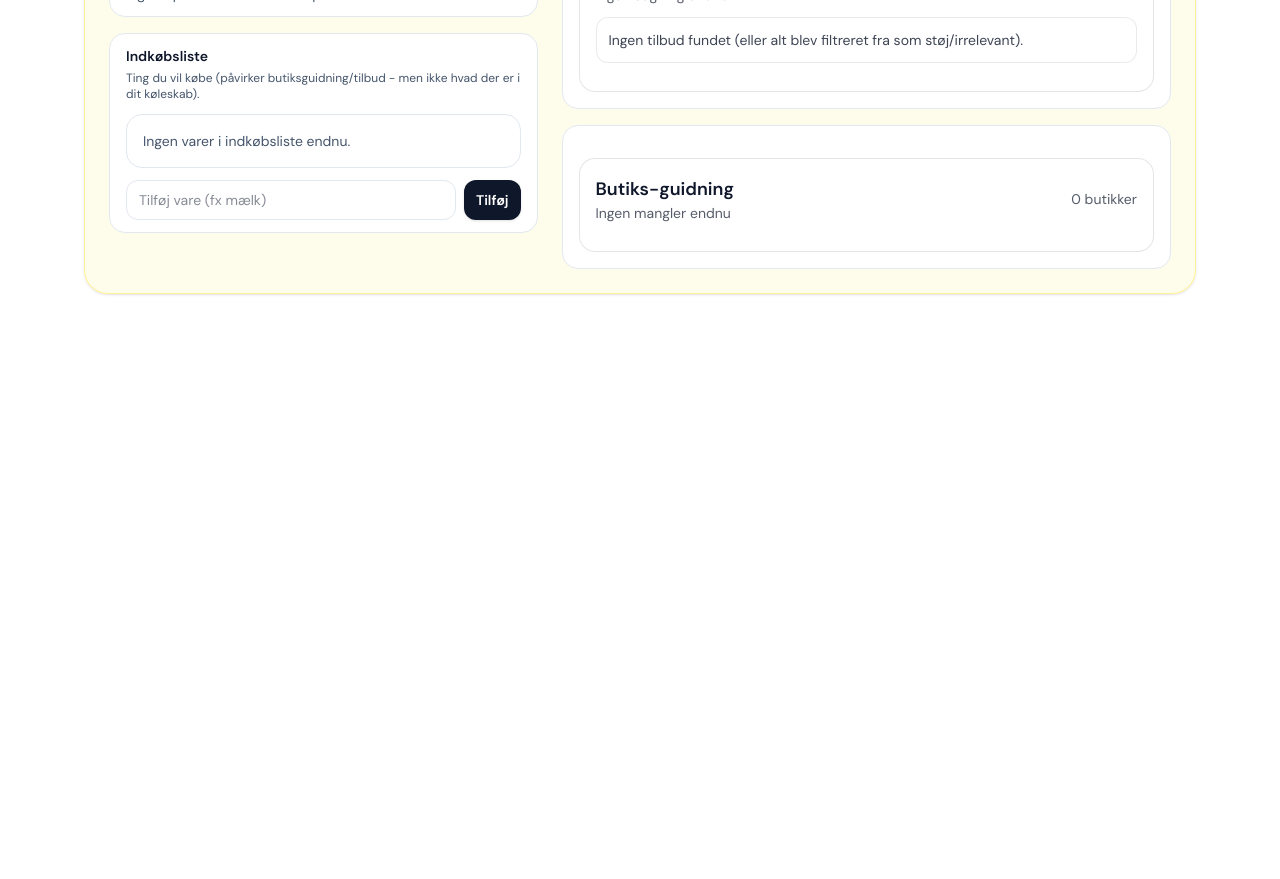
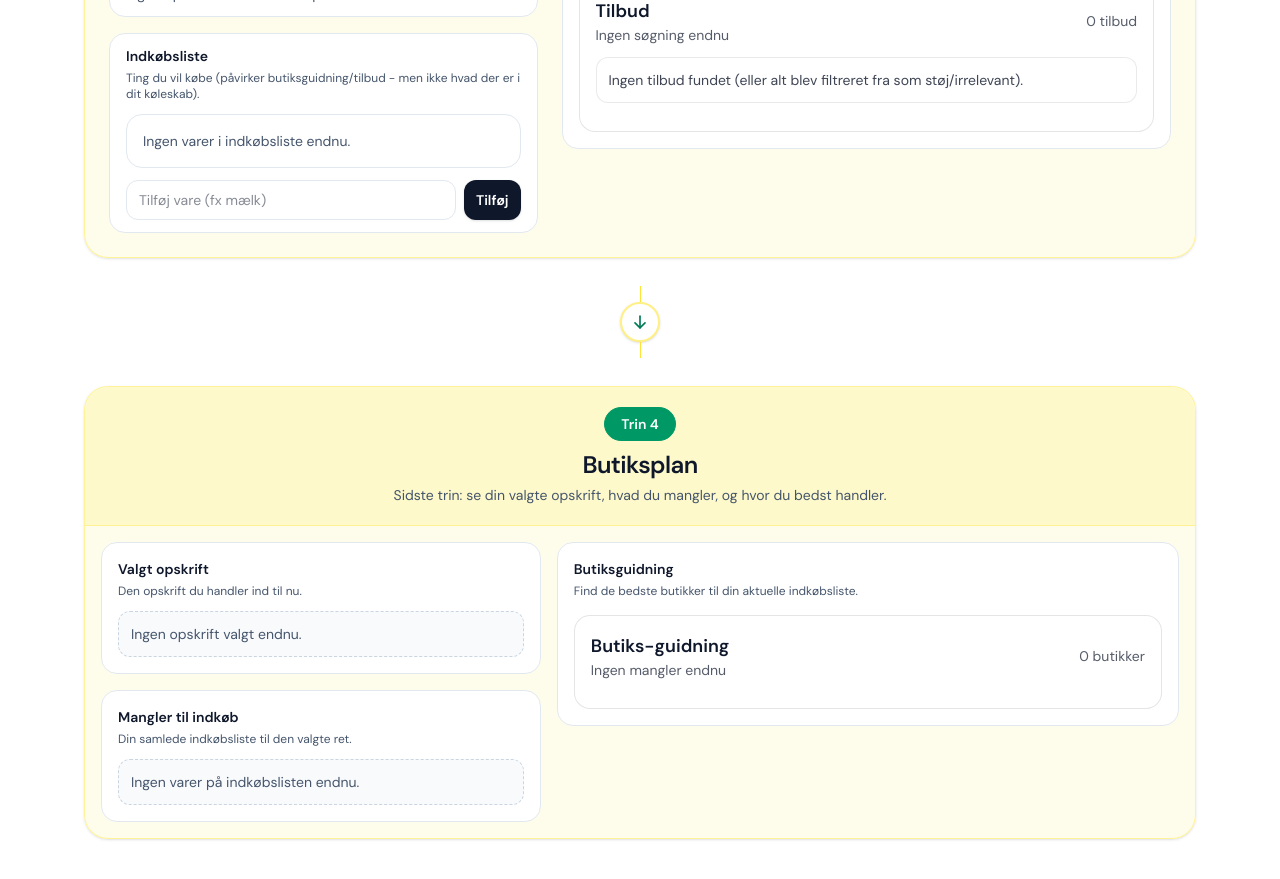
Before and after one commit to christianfrederiksenmusic/foodfolder, a Next.js app: page / in a window 1280 px wide. Shown: the part 1960-2839 px from the top of the page. Before the commit the page ends 2294 px from the top, so only its background shows below. Built offline with nearby package versions, Linux system fonts and the light colour scheme.

Commit message:
Remove step 2 offer inspiration block (2026-02-22_17-29-16)

```diff
--- a/app/page.tsx
+++ b/app/page.tsx
@@ -460,6 +460,7 @@ const [constraints, setConstraints] = useState<string>(
     t("da", "constraints_placeholder"),
   );
   const [recipeMode, setRecipeMode] = useState<"use-what-i-have" | "inspire-offers">("use-what-i-have");
+
 
   const [sha, setSha] = useState<string>("");
 
@@ -632,6 +633,7 @@ useEffect(() => {
       setConstraints("");
     }
   }, [constraints]);
+
 
   useEffect(() => {
     let dead = false;
@@ -1522,14 +1524,147 @@ async function addShopping() {
 
               <div className="space-y-4 lg:col-span-7">
                 <div className="rounded-2xl border border-slate-200 bg-white p-4">
-                  <OffersPanel lang={lang} queries={offerQueriesDa} displayQueries={offerQueriesDisplay} />
-                </div>
-                <div className="rounded-2xl border border-slate-200 bg-white p-4">
-                  <StoreGuidePanel lang={lang} queries={missingTodayDa} displayQueries={missingTodayDisplay} />
-                </div>
+                  <div className="flex items-start justify-between gap-3">
+                    <div>
+                      <div className="text-sm font-semibold text-slate-900">
+                        {lang === "da" ? "Tilbud" : "Offers"}
+                      </div>
+                      <div className="mt-1 text-xs text-slate-600">
+                        {lang === "da"
+                          ? "Relevante tilbud baseret på det, du mangler."
+                          : "Relevant offers based on what you need."}
+                      </div>
+                    </div>
+                  </div>
+
+                  <div className="mt-3">
+                    <OffersPanel lang={lang} queries={offerQueriesDa} displayQueries={offerQueriesDisplay} />
+                  </div>
+                </div>
+
+
               </div>
             </div>
           </div>
+          <div className="flex justify-center py-1" aria-hidden="true">
+            <div className="flex flex-col items-center">
+              <div className="h-4 w-px bg-yellow-300/90" />
+              <div className="flex h-10 w-10 items-center justify-center rounded-full border-2 border-yellow-200 bg-white shadow-sm">
+                <svg
+                  viewBox="0 0 24 24"
+                  className="h-5 w-5 text-emerald-700"
+                  fill="none"
+                  xmlns="http://www.w3.org/2000/svg"
+                >
+                  <path d="M12 5V19" stroke="currentColor" strokeWidth="2" strokeLinecap="round" />
+                  <path d="M6 13L12 19L18 13" stroke="currentColor" strokeWidth="2" strokeLinecap="round" strokeLinejoin="round" />
+                </svg>
+              </div>
+              <div className="h-4 w-px bg-yellow-300/90" />
+            </div>
+          </div>
+
+          <div className="rounded-3xl border border-yellow-200/80 bg-yellow-50/85 shadow-sm backdrop-blur">
+            <div className="rounded-t-3xl border-b border-yellow-200/80 bg-yellow-100/80 px-6 py-5">
+              <div className="text-center">
+                <div className="flex justify-center">
+                  <span className="rounded-full border border-emerald-600 bg-emerald-600 px-4 py-1.5 text-sm font-semibold text-white">
+                    {lang === "da" ? "Trin 4" : "Step 4"}
+                  </span>
+                </div>
+
+                <div className="mt-2 text-xl font-semibold tracking-tight text-slate-900 sm:text-2xl">
+                  {lang === "da" ? "Butiksplan" : "Store plan"}
+                </div>
+
+                <div className="mx-auto mt-1 max-w-3xl text-sm text-slate-600">
+                  {lang === "da"
+                    ? "Sidste trin: se din valgte opskrift, hvad du mangler, og hvor du bedst handler."
+                    : "Final step: see your selected recipe, what you need, and where to shop."}
+                </div>
+              </div>
+            </div>
+
+            <div className="grid gap-4 p-4 lg:grid-cols-12">
+              <div className="space-y-4 lg:col-span-5">
+                <div className="rounded-2xl border border-slate-200 bg-white p-4">
+                  <div className="text-sm font-semibold text-slate-900">
+                    {lang === "da" ? "Valgt opskrift" : "Selected recipe"}
+                  </div>
+                  <div className="mt-1 text-xs text-slate-600">
+                    {lang === "da"
+                      ? "Den opskrift du handler ind til nu."
+                      : "The recipe you're shopping for now."}
+                  </div>
+
+                  {recipesResult && (recipesResult as any).ok === true && Array.isArray((recipesResult as any).recipes) && (recipesResult as any).recipes.length ? (
+                    <div className="mt-3 rounded-xl border border-slate-200 bg-slate-50 p-3">
+                      <div className="text-sm font-semibold text-slate-900">
+                        {String(((recipesResult as any).recipes[Math.max(0, Math.min(selectedRecipeIdx, (recipesResult as any).recipes.length - 1))] as any)?.title || "")}
+                      </div>
+                      {!!((recipesResult as any).recipes[Math.max(0, Math.min(selectedRecipeIdx, (recipesResult as any).recipes.length - 1))] as any)?.summary && (
+                        <div className="mt-1 text-xs text-slate-600">
+                          {String(((recipesResult as any).recipes[Math.max(0, Math.min(selectedRecipeIdx, (recipesResult as any).recipes.length - 1))] as any)?.summary || "")}
+                        </div>
+                      )}
+                    </div>
+                  ) : (
+                    <div className="mt-3 rounded-xl border border-dashed border-slate-300 bg-slate-50 p-3 text-sm text-slate-600">
+                      {lang === "da" ? "Ingen opskrift valgt endnu." : "No recipe selected yet."}
+                    </div>
+                  )}
+                </div>
+
+                <div className="rounded-2xl border border-slate-200 bg-white p-4">
+                  <div className="text-sm font-semibold text-slate-900">
+                    {lang === "da" ? "Mangler til indkøb" : "Items to buy"}
+                  </div>
+                  <div className="mt-1 text-xs text-slate-600">
+                    {lang === "da"
+                      ? "Din samlede indkøbsliste til den valgte ret."
+                      : "Your combined shopping list for the selected dish."}
+                  </div>
+
+                  {missingTodayDisplay.length ? (
+                    <ul className="mt-3 space-y-2">
+                      {missingTodayDisplay.map((item, idx) => (
+                        <li key={`${item}-${idx}`} className="flex items-start gap-2 rounded-xl border border-slate-200 bg-slate-50 px-3 py-2 text-sm text-slate-800">
+                          <span className="mt-0.5 text-slate-400">•</span>
+                          <span>{item}</span>
+                        </li>
+                      ))}
+                    </ul>
+                  ) : (
+                    <div className="mt-3 rounded-xl border border-dashed border-slate-300 bg-slate-50 p-3 text-sm text-slate-600">
+                      {lang === "da" ? "Ingen varer på indkøbslisten endnu." : "No shopping items yet."}
+                    </div>
+                  )}
+                </div>
+              </div>
+
+              <div className="space-y-4 lg:col-span-7">
+                <div className="rounded-2xl border border-slate-200 bg-white p-4">
+                  <div className="flex items-start justify-between gap-3">
+                    <div>
+                      <div className="text-sm font-semibold text-slate-900">
+                        {lang === "da" ? "Butiksguidning" : "Store guide"}
+                      </div>
+                      <div className="mt-1 text-xs text-slate-600">
+                        {lang === "da"
+                          ? "Find de bedste butikker til din aktuelle indkøbsliste."
+                          : "Find the best stores for your current shopping list."}
+                      </div>
+                    </div>
+                  </div>
+
+                  <div className="mt-3">
+                    <StoreGuidePanel lang={lang} queries={missingTodayDa} displayQueries={missingTodayDisplay} />
+                  </div>
+                </div>
+              </div>
+            </div>
+          </div>
+
         </section>
 
       </div>
```
